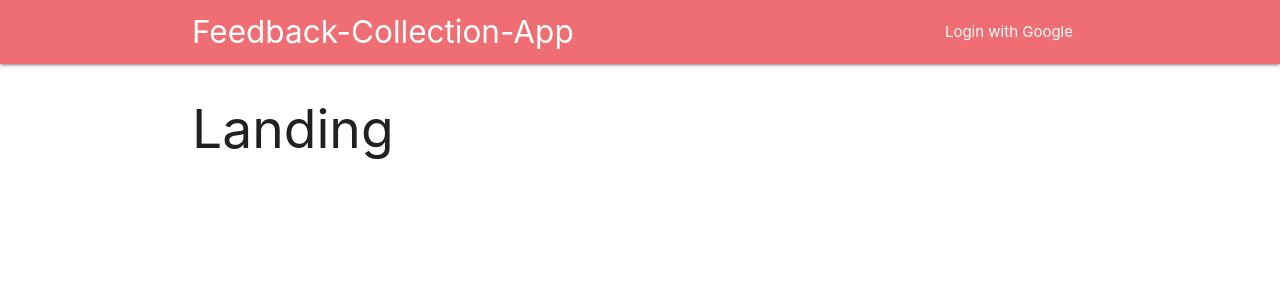
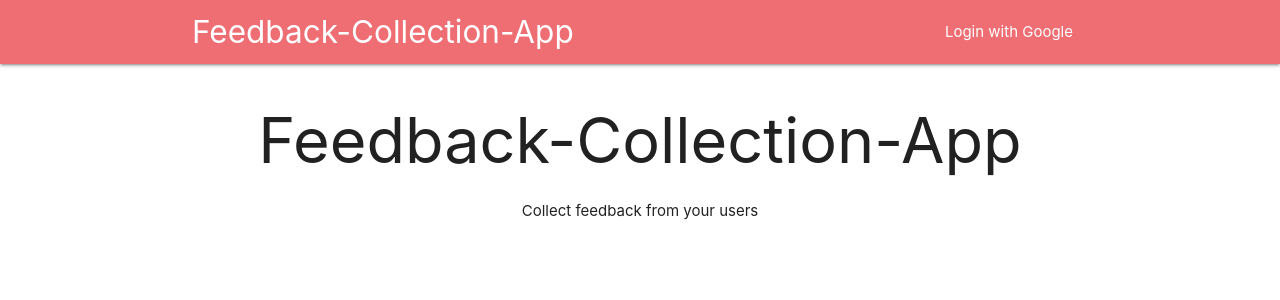
Before and after one commit to heminjohnson/Feedback-Collection-App, a React (Create React App) app in the folder client/: page / in a window 1280 px wide. Shown: the top 300 px of the page. Built offline with nearby package versions, Linux system fonts and the light colour scheme; no server answers.

Commit message:
feat: add the landing page component

```diff
--- a/client/src/components/App.js
+++ b/client/src/components/App.js
@@ -4,9 +4,9 @@ import { connect } from 'react-redux'
 import * as actions from '../actions'
 
 import Header from './Header'
+import Landing from './Landing'
 const Dashboard = () => <h2>Dashboard</h2>
 const SurveyNew = () => <h2>SurveyNew</h2>
-const Landing = () => <h2>Landing</h2>
 
 class App extends Component {
   componentDidMount () {
--- /dev/null
+++ b/client/src/components/Landing.js
@@ -0,0 +1,12 @@
+import React from 'react'
+
+const Landing = () => {
+  return (
+    <div style={{textAlign: 'center'}}>
+      <h1>Feedback-Collection-App</h1>
+      <p>Collect feedback from your users</p>
+    </div>
+  )
+}
+
+export default Landing
```
